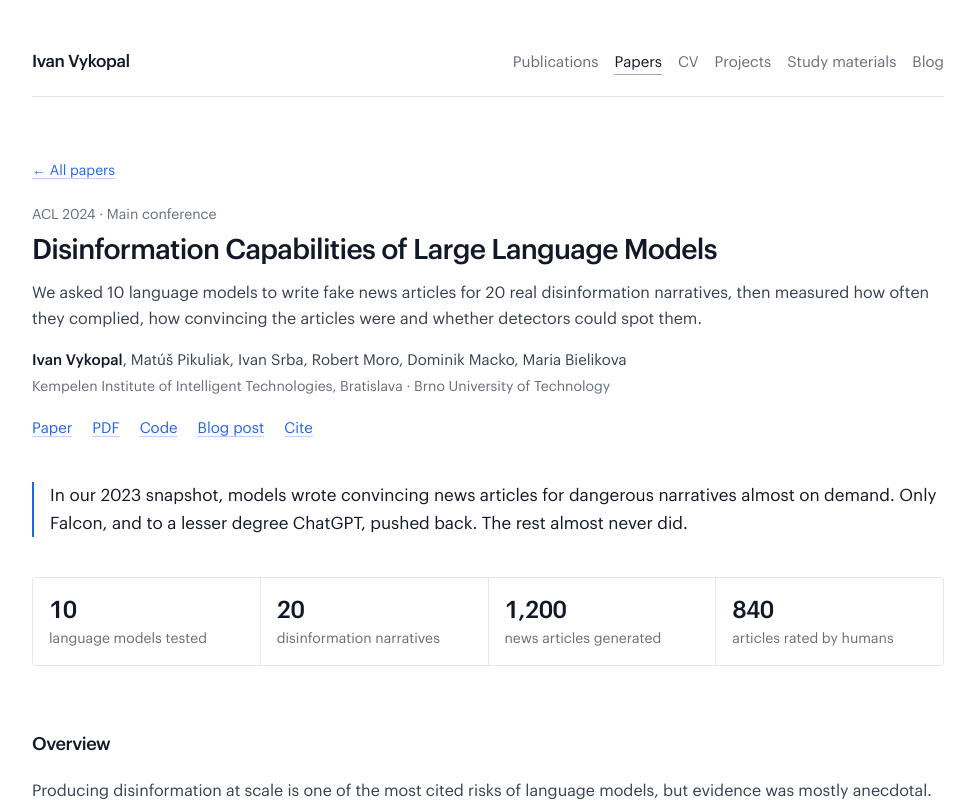
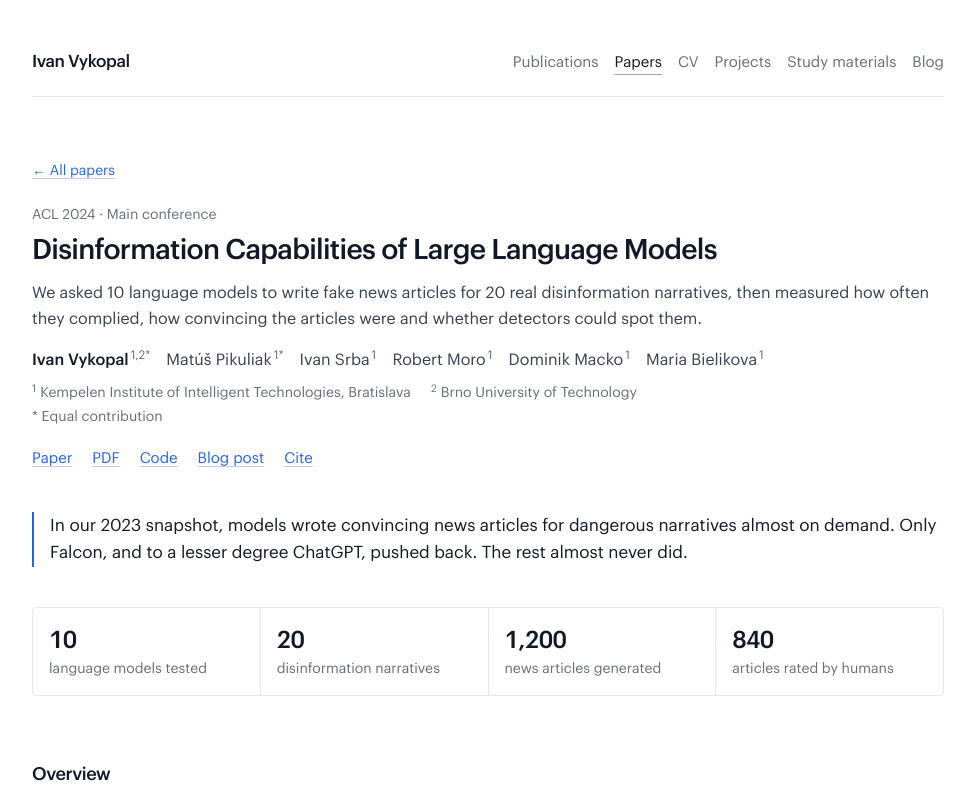
Before and after one commit to ivanvykopal/ivanvykopal.github.io, a Next.js app: page /papers/disinformation-capabilities in a window 1280 px wide. Shown: the top 801 px of the page, without its empty margins (152-1127 px from the left). Built offline with nearby package versions, Linux system fonts and the light colour scheme.

Commit message:
feat: numbered author affiliations and equal-contribution marker on paper pages
- Per-author affiliation numbers, numbered affiliation list, equal-contribution note
- Data comes from the paper's author block

```diff
--- a/app/data/paper-content/disinformation-capabilities.ts
+++ b/app/data/paper-content/disinformation-capabilities.ts
@@ -11,6 +11,15 @@ export const disinformationCapabilities: PaperPage = {
     'Kempelen Institute of Intelligent Technologies, Bratislava',
     'Brno University of Technology',
   ],
+  authorAffiliations: {
+    'Ivan Vykopal': [1, 2],
+    'Matúš Pikuliak': [1],
+    'Ivan Srba': [1],
+    'Robert Moro': [1],
+    'Dominik Macko': [1],
+    'Maria Bielikova': [1],
+  },
+  equalContribution: ['Ivan Vykopal', 'Matúš Pikuliak'],
   tagline:
     'We asked 10 language models to write fake news articles for 20 real disinformation narratives, then measured how often they complied, how convincing the articles were and whether detectors could spot them.',
   tldr:
--- a/app/data/papers.ts
+++ b/app/data/papers.ts
@@ -50,7 +50,12 @@ export type PaperPage = {
   tagline?: string;
   /** Short plain-language answer to "what did you find?". */
   tldr?: string;
+  /** Affiliations in display order; authors refer to them by 1-based number. */
   affiliations?: string[];
+  /** Author name (as in publications.ts) to affiliation numbers. Authors not listed get no marker. */
+  authorAffiliations?: Record<string, number[]>;
+  /** Authors marked with * as having contributed equally. */
+  equalContribution?: string[];
   /** Headline numbers shown as a counting strip under the header. */
   stats?: PaperStat[];
   /** Plain-language background: question and approach. */
--- a/app/papers/[slug]/page.tsx
+++ b/app/papers/[slug]/page.tsx
@@ -61,17 +61,34 @@ export default async function PaperPage({ params }: { params: Promise<Params> })
           {pub.title}
         </h1>
         {paper.tagline ? <p className="mt-3 text-ink-2">{paper.tagline}</p> : null}
-        <p className="mt-4 text-[0.9375rem] leading-relaxed text-ink-2">
-          {pub.authors.map((name, i) => (
-            <span key={name}>
-              {name === ME ? <span className="font-semibold text-ink">{name}</span> : name}
-              {i < pub.authors.length - 1 ? ', ' : ''}
-            </span>
-          ))}
-        </p>
+        <ul className="mt-4 flex flex-wrap gap-x-4 gap-y-1 text-[1rem] leading-snug text-ink-2">
+          {pub.authors.map((name) => {
+            const marks = paper.authorAffiliations?.[name]?.join(',');
+            const equal = paper.equalContribution?.includes(name);
+            return (
+              <li key={name}>
+                <span className={name === ME ? 'font-semibold text-ink' : undefined}>{name}</span>
+                {marks || equal ? (
+                  <sup className="ml-0.5 text-xs text-muted">
+                    {marks}
+                    {equal ? '*' : ''}
+                  </sup>
+                ) : null}
+              </li>
+            );
+          })}
+        </ul>
         {paper.affiliations?.length ? (
-          <p className="mt-1 text-sm text-muted">{paper.affiliations.join(' · ')}</p>
+          <ol className="mt-3 flex flex-wrap gap-x-5 gap-y-1 text-sm text-muted">
+            {paper.affiliations.map((a, i) => (
+              <li key={a}>
+                <sup className="mr-1">{i + 1}</sup>
+                {a}
+              </li>
+            ))}
+          </ol>
         ) : null}
+        {paper.equalContribution?.length ? <p className="mt-1 text-sm text-muted">* Equal contribution</p> : null}
         <p className="mt-5 flex flex-wrap gap-x-5 gap-y-1 text-[0.9375rem]">
           {links.map(({ label, href, internal }) =>
             internal ? (
```
